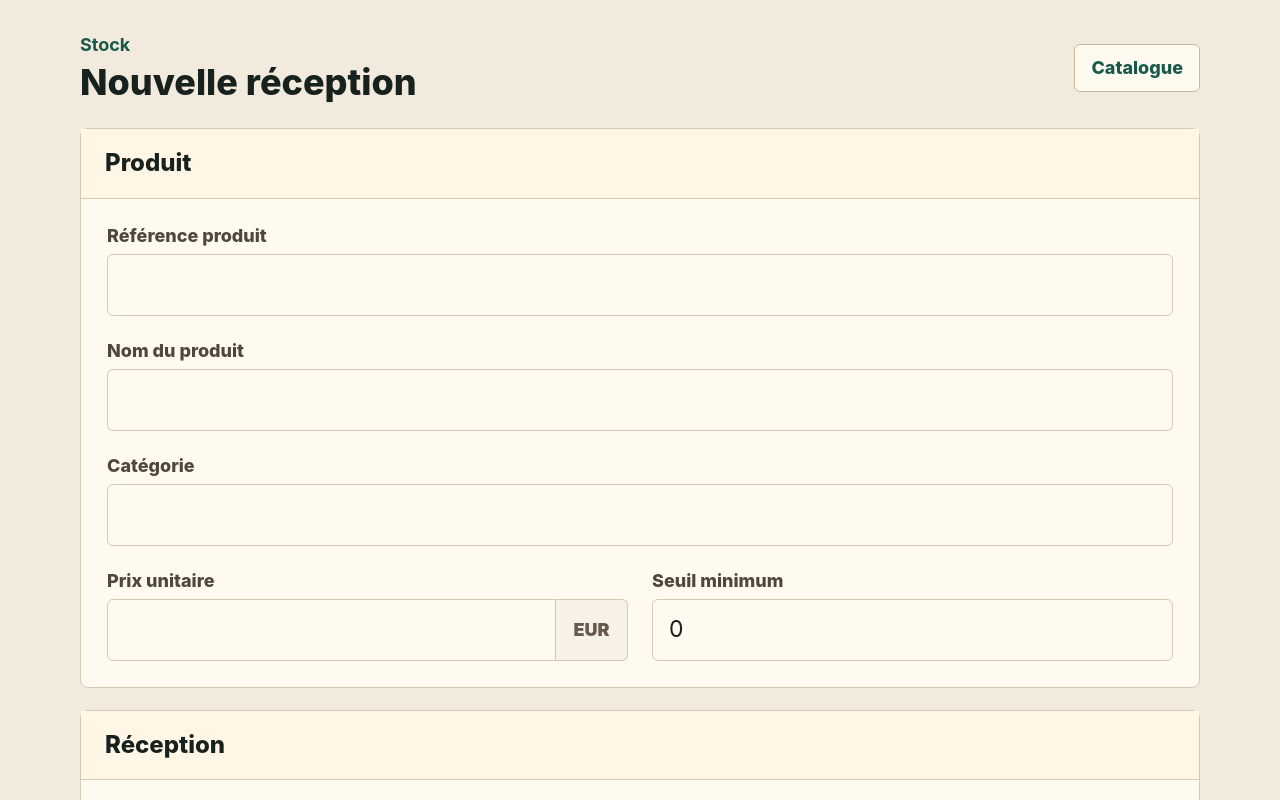
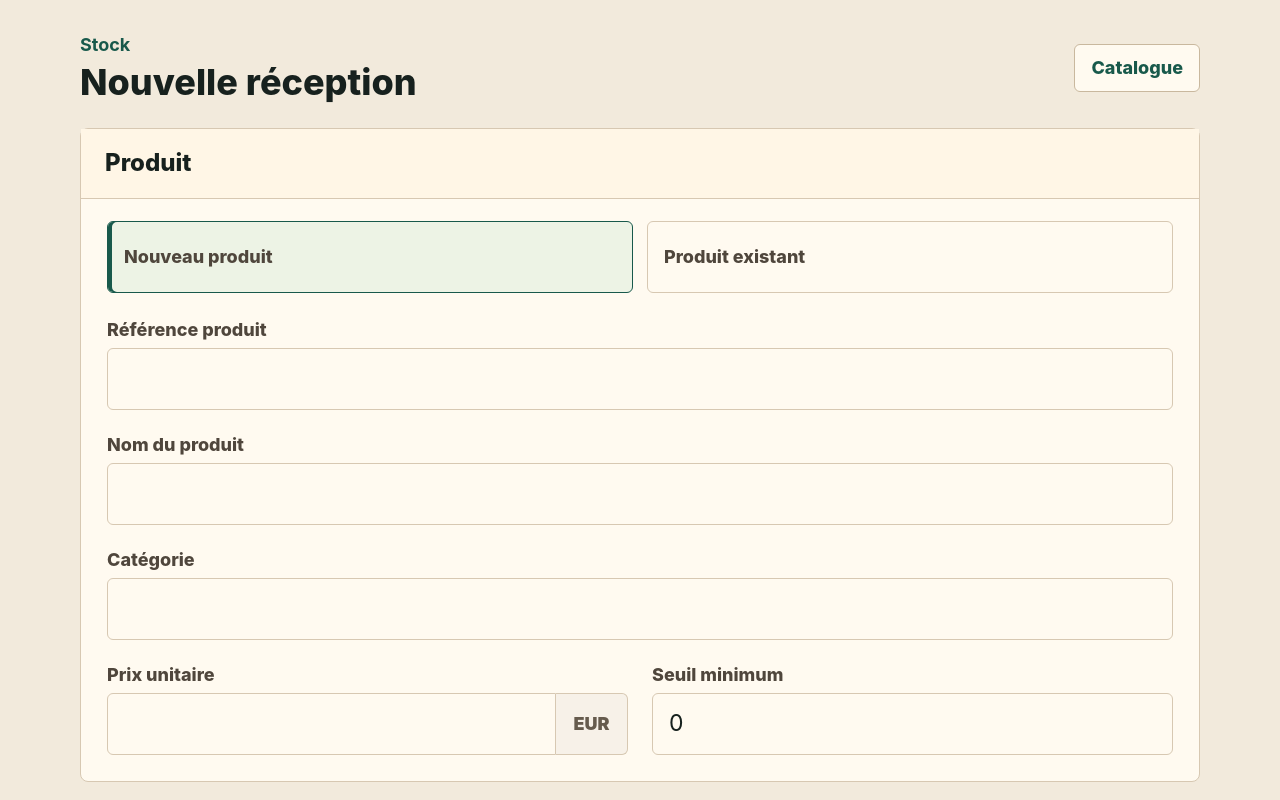
Before and after one commit to aliCheikCheikh/auto-stock-management-front, an Angular app: page /stock-receipts/new in a window 1280 px wide. Shown: the top 800 px of the page. Built offline with nearby package versions, Linux system fonts and the light colour scheme.

Commit message:
feat(stock-receipts): support existing product receipts

```diff
--- a/src/app/features/stock-receipts/pages/new-stock-receipt-page/new-stock-receipt-page.html
+++ b/src/app/features/stock-receipts/pages/new-stock-receipt-page/new-stock-receipt-page.html
@@ -14,7 +14,19 @@
                 <h2 id="product-section-title">Produit</h2>
             </div>
 
-            <div class="form-grid">
+            <div class="product-mode" role="radiogroup" aria-label="Type de réception produit">
+                <label class="mode-option">
+                    <input type="radio" formControlName="isNewProduct" [value]="true" />
+                    <span>Nouveau produit</span>
+                </label>
+
+                <label class="mode-option">
+                    <input type="radio" formControlName="isNewProduct" [value]="false" />
+                    <span>Produit existant</span>
+                </label>
+            </div>
+
+            <div class="form-grid form-grid--product">
                 <div class="field field--wide">
                     <label for="productReference">Référence produit</label>
                     <input id="productReference" type="text" formControlName="productReference" />
@@ -23,6 +35,7 @@
                     }
                 </div>
 
+                @if (form.controls.isNewProduct.value) {
                 <div class="field field--wide">
                     <label for="productName">Nom du produit</label>
                     <input id="productName" type="text" formControlName="productName" />
@@ -60,6 +73,7 @@
                     <p class="field-error">Seuil invalide.</p>
                     }
                 </div>
+                }
             </div>
         </section>
 
--- a/src/app/features/stock-receipts/pages/new-stock-receipt-page/new-stock-receipt-page.ts
+++ b/src/app/features/stock-receipts/pages/new-stock-receipt-page/new-stock-receipt-page.ts
@@ -19,7 +19,16 @@ export class NewStockReceiptPage {
   successMessage = '';
   errorMessage = '';
 
+  constructor() {
+    this.updateProductInfoValidators(this.form.controls.isNewProduct.value);
+
+    this.form.controls.isNewProduct.valueChanges.subscribe((isNewProduct) => {
+      this.updateProductInfoValidators(isNewProduct);
+    })
+  }
+
   readonly form = new FormGroup({
+    isNewProduct: new FormControl(true, { nonNullable: true }),
     productReference: new FormControl('', {
       nonNullable: true,
       validators: [Validators.required],
@@ -74,16 +83,18 @@ export class NewStockReceiptPage {
 
     const request: ReceiveStockRequest = {
       productReference: formValue.productReference,
+      ...(formValue.isNewProduct ? {
         newProductInfo: {
           name: formValue.productName,
           reference: formValue.productReference,
           categoryId: formValue.categoryId,
           unitPrice: {
             amount: formValue.unitPriceAmount,
-          currency: 'EUR',
+            currency: 'EUR'
           },
           minimumGlobalThreshold: formValue.minimumGlobalThreshold,
         },
+      } : {}),
       shopId: DEV_SESSION_CONTEXT.shopId,
       userId: DEV_SESSION_CONTEXT.userId,
       distributions: [
@@ -140,4 +151,23 @@ export class NewStockReceiptPage {
         return 'Impossible d’enregistrer la réception pour le moment.';
     }
   }
+
+  private updateProductInfoValidators(isNewProduct: boolean): void {
+    const productNameValidators = isNewProduct ? [Validators.required] : [];
+    const categoryIdValidators = isNewProduct ? [Validators.required] : [];
+    const unitPriceValidators = isNewProduct ? [Validators.required] : [];
+    const minimumGlobalThresholdValidators = isNewProduct ? [Validators.required, Validators.min(0)] : [];
+
+
+
+    this.form.controls.productName.setValidators(productNameValidators);
+    this.form.controls.categoryId.setValidators(categoryIdValidators);
+    this.form.controls.unitPriceAmount.setValidators(unitPriceValidators);
+    this.form.controls.minimumGlobalThreshold.setValidators(minimumGlobalThresholdValidators);
+
+    this.form.controls.productName.updateValueAndValidity();
+    this.form.controls.categoryId.updateValueAndValidity();
+    this.form.controls.unitPriceAmount.updateValueAndValidity();
+    this.form.controls.minimumGlobalThreshold.updateValueAndValidity();
   }
+}
--- a/src/styles.scss
+++ b/src/styles.scss
@@ -44,3 +44,49 @@ select,
 textarea {
   font: inherit;
 }
+
+.product-mode {
+  display: grid;
+  grid-template-columns: repeat(2, minmax(0, 1fr));
+  gap: 14px;
+  padding: 22px 26px 0;
+}
+
+.mode-option {
+  position: relative;
+  min-height: 72px;
+  display: grid;
+  align-items: center;
+  border: 1px solid var(--color-border);
+  border-radius: 6px;
+  background: var(--color-surface);
+  color: var(--color-ink);
+  cursor: pointer;
+  font-size: 20px;
+  font-weight: 800;
+  line-height: 1.2;
+  padding: 14px 16px;
+}
+
+.mode-option:has(input:checked) {
+  border-color: var(--color-petrol);
+  background: #edf3e5;
+  box-shadow: inset 4px 0 0 var(--color-petrol);
+}
+
+.mode-option:focus-within {
+  border-color: var(--color-petrol);
+  box-shadow: 0 0 0 3px rgba(25, 91, 74, 0.14);
+}
+
+.mode-option input {
+  position: absolute;
+  opacity: 0;
+}
+
+@media (max-width: 960px) {
+  .product-mode {
+    grid-template-columns: 1fr;
+    padding: 22px 22px 0;
+  }
+}
```
Lines whose indentation alone changed are shown as unchanged.
